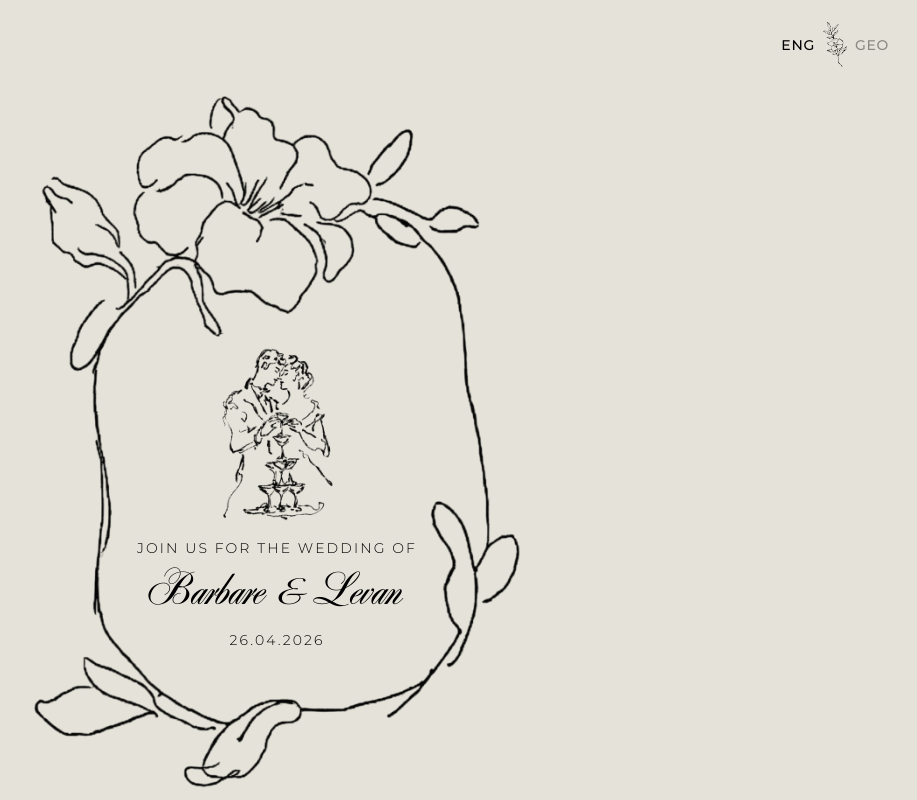
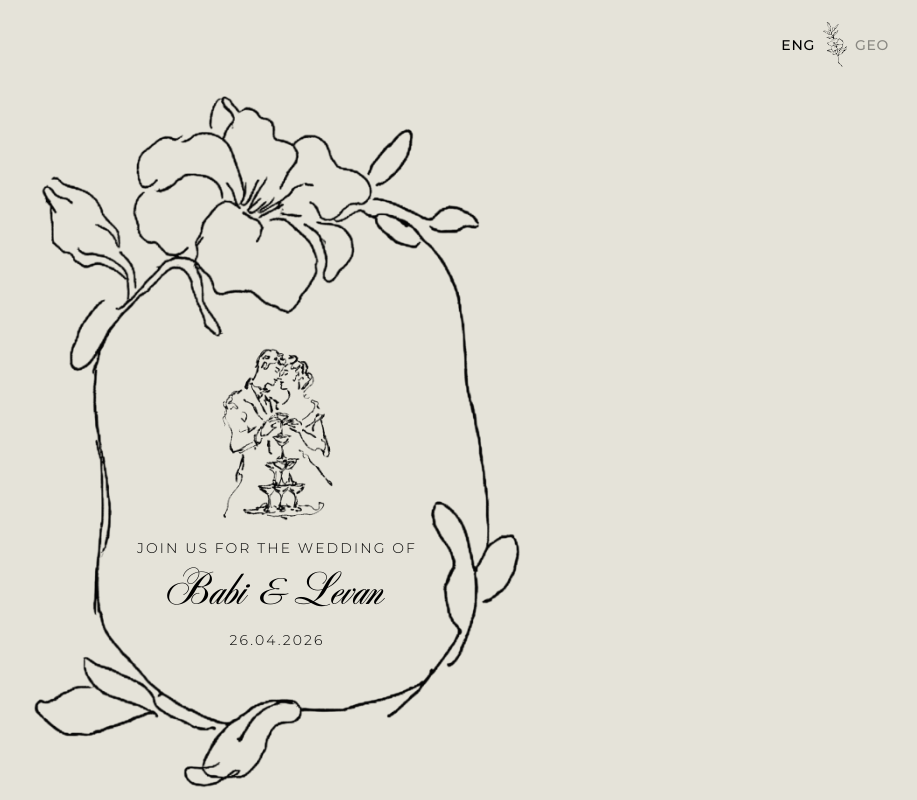
Before and after one commit to dataaqu/wedding, a Next.js app: page /invite in a window 1280 px wide. Shown: the top 800 px of the page, without its empty margins (363-1280 px from the left). Built offline with nearby package versions, Linux system fonts and the light colour scheme.

Commit message:
fix typo

```diff
--- a/app/invite/page.tsx
+++ b/app/invite/page.tsx
@@ -61,7 +61,7 @@ export default function InvitePage() {
                 className="text-[8vw] md:text-5xl mt-4"
                 style={{ fontFamily: lang === 'ka' ? 'Elguja, cursive' : 'SymphonyPro, cursive' }}
               >
-                {lang === 'ka' ? 'barbare da levani' : 'Barbare & Levan'}
+                {lang === 'ka' ? 'babi da levani' : 'Babi & Levan'}
               </p>
               <p
                 className="text-[2.8vw] md:text-sm tracking-[0.15em] mt-2"
```
